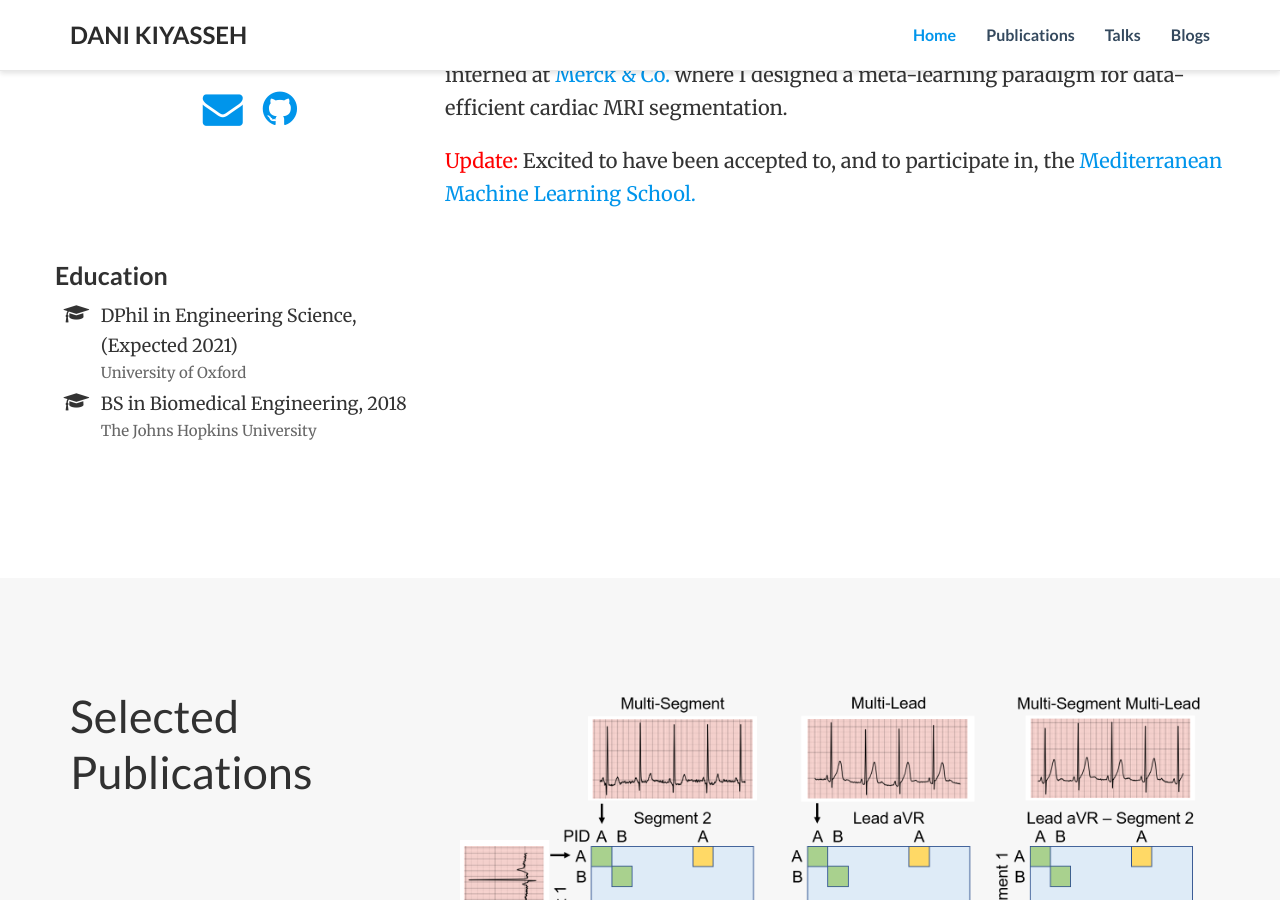
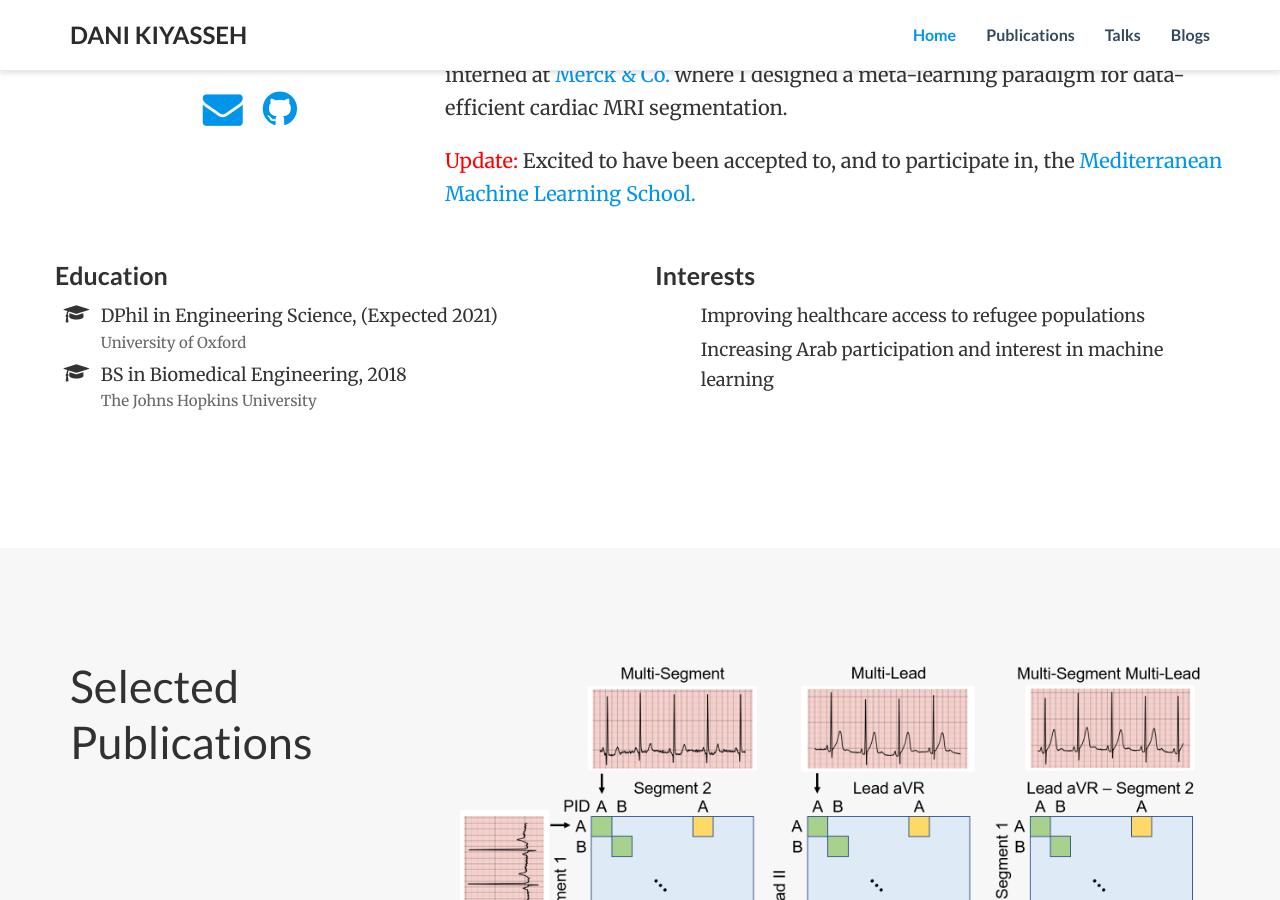
Before and after one commit to danikiyasseh/danikiyasseh.github.io, a Jekyll site: the page index.html, which Jekyll copies as it is, in a window 1280 px wide and 900 px high, scrolled down 499 px. Built offline with Jekyll 4.4.1, drawn with Linux system fonts in a browser that asks for light colours; nearby versions of some CDN libraries; a style sheet for code colours, icons or effects is not loaded.

Commit message:
Added interests

```diff
--- a/index.html
+++ b/index.html
@@ -164,7 +164,7 @@ title: Dani Kiyasseh
 
 <div class="row">
 
-      <div class="col-sm-4">
+      <div class="col-sm-6">
         <h3>Education</h3>
         <ul class="ul-edu fa-ul">
 
@@ -186,6 +186,30 @@ title: Dani Kiyasseh
 
 	</ul>
     </div>
+
+      <div class="col-sm-6">
+        <h3>Interests</h3>
+        <ul class="ul-edu fa-ul">
+
+          <li>
+<!--             <i class="fa-li fa fa-graduation-cap"></i> -->
+            <div class="description">
+              <p class="course">Improving healthcare access to refugee populations</p>
+<!--               <p class="institution">University of Oxford</p> -->
+            </div>
+          </li>
+
+          <li>
+<!--             <i class="fa-li fa fa-graduation-cap"></i> -->
+            <div class="description">
+              <p class="course">Increasing Arab participation and interest in machine learning</p>
+<!--               <p class="institution">The Johns Hopkins University</p> -->
+            </div>
+          </li>
+
+	</ul>
+    </div>
+
   </div>
 </div>
 
```
